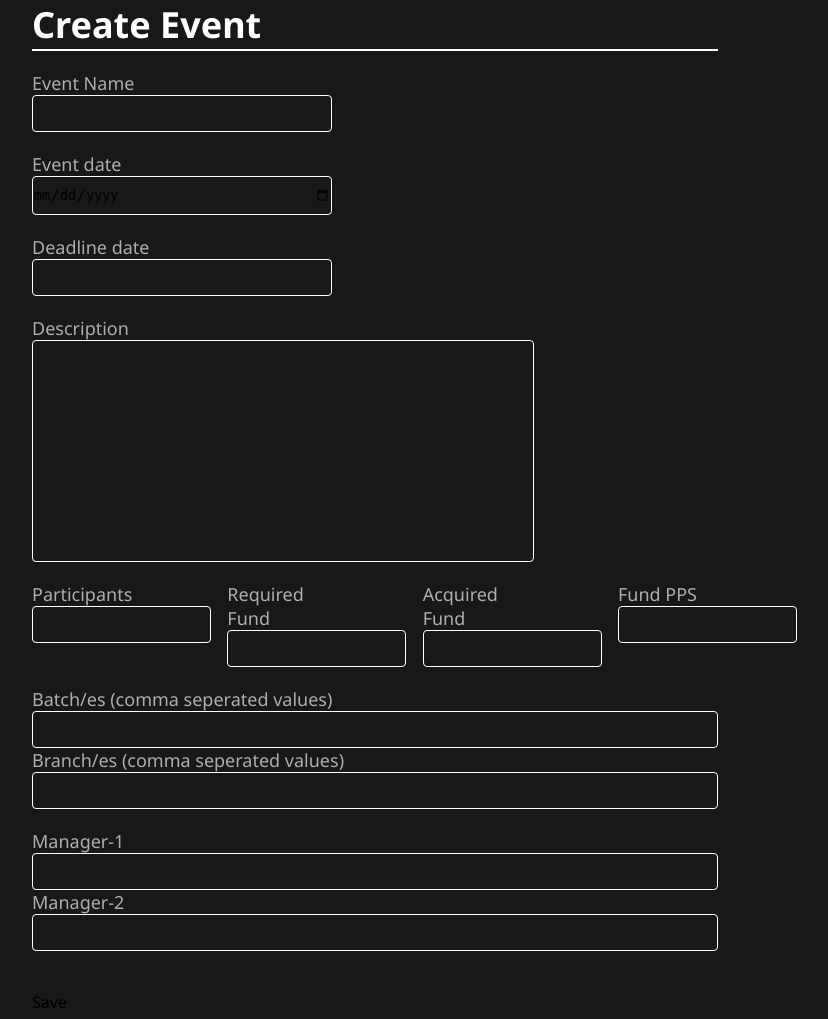
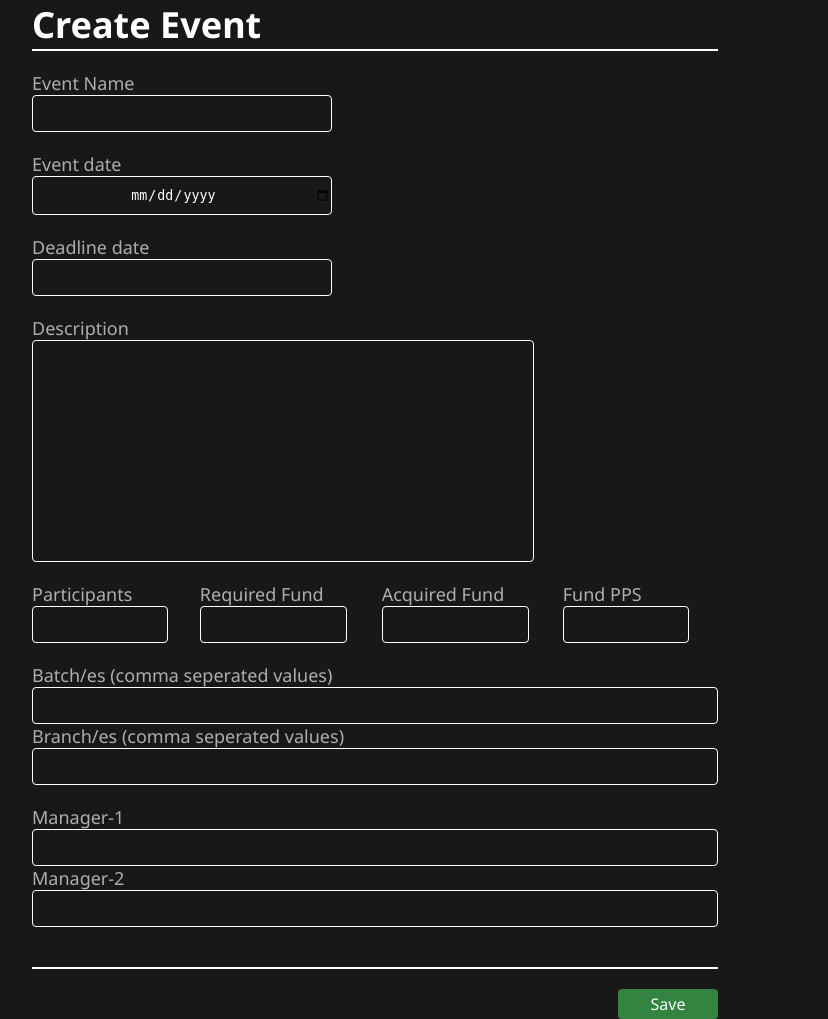
Before and after one commit to farizest/FundManagementApp, a Python web app: template templates/event-add.html in a window 1280 px wide. Shown: the whole page, without its empty margins (265-1093 px from the left). Run offline with Jinja, Linux system fonts and the light colour scheme; the template is opened without the code that fills it, so the values that code supplies are empty.

Commit message:
event-add.css completed

```diff
--- a/static/event-add.css
+++ b/static/event-add.css
@@ -25,6 +25,7 @@
     flex-direction: column;
     margin-bottom: 20px;
 
+
 }
 .inputContainer input{
     border: 1px solid white;
@@ -50,6 +51,10 @@
 .deadline-date{
     width: 300px;
 }
+.event-date input{
+    color: #fff ;
+    text-align: center;
+}
 
 .description input{
     width: 500px;
@@ -63,6 +68,24 @@
 
 
 }
-.four .item{
-    width: 100px;
+.four .item input{
+    width:80%;
+
 }
+#event-add section{
+    border-bottom: 2px solid #fff;
+    padding: 20x 0;
+}
+.button{
+   display: flex;
+   justify-content: end;
+}
+.button a{
+    text-align: center;
+    padding: 4px 10px ;
+    background: #338440;
+    border-radius: 4px;
+    color: #fff;
+    width: 80px;
+    margin-top: 20px;
+}
--- a/templates/event-add.html
+++ b/templates/event-add.html
@@ -65,8 +65,7 @@
         </section>
 
         <div class="button">
-            Save
+           <a href="">Save</a>
         </div>
-    </section>
 </body>
 </html>
```
